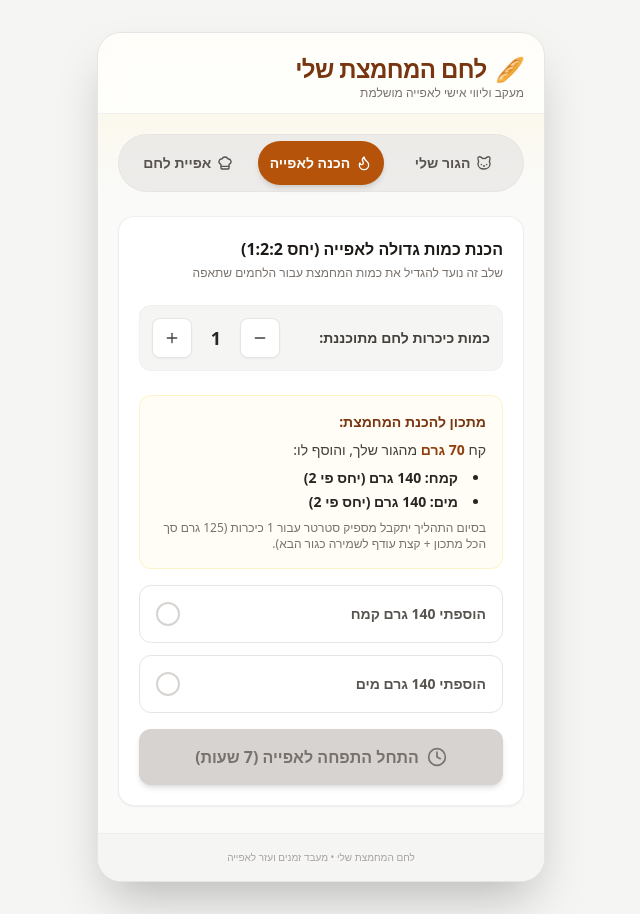
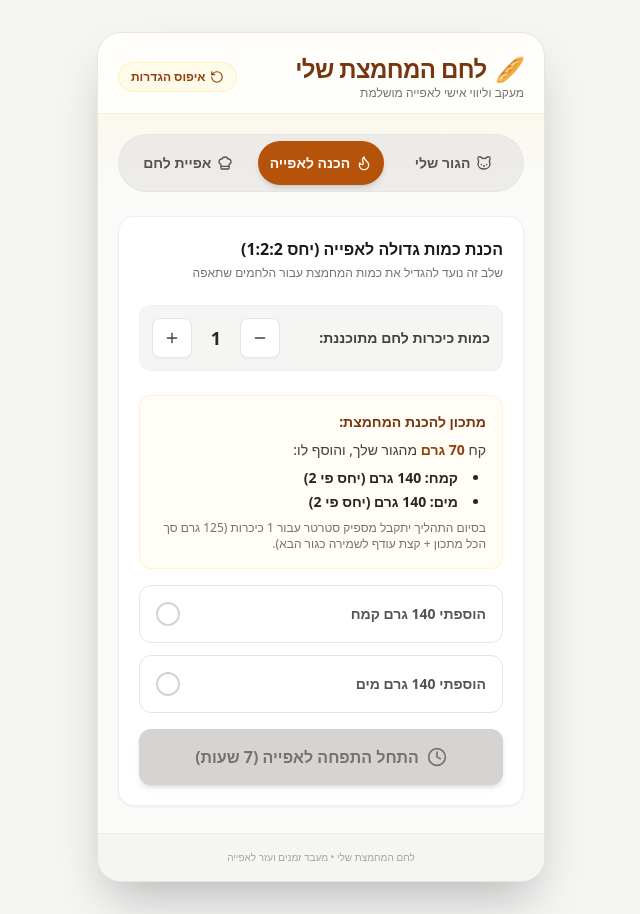
Before and after one commit to beresim-sys/bread1, a React (Vite) app: page / in a window 1280 px wide. Both pictures are taken after a click on the button "הכנה לאפייה". Shown: the whole page, without its empty margins (319-959 px from the left). Built offline with nearby package versions, Linux system fonts and the light colour scheme.

Commit message:
Add reset settings button in prep tab header

```diff
--- a/App.jsx
+++ b/App.jsx
@@ -381,6 +381,12 @@ export default function App() {
     setActiveTab('bake');
   };
 
+  const handleResetPrep = () => {
+    setLoaves(1);
+    setPrepFlourChecked(false);
+    setPrepWaterChecked(false);
+  };
+
   const triggerCancelPrepTimerModal = () => {
     setModalConfig({
       isOpen: true,
@@ -531,6 +537,17 @@ export default function App() {
             >
               <RotateCcw className="w-3.5 h-3.5" />
               <span>איפוס אפייה</span>
+            </button>
+          )}
+
+          {/* Header Action Link (Prep reset) */}
+          {activeTab === 'prep' && !prepTimerActive && (
+            <button
+              onClick={handleResetPrep}
+              className="flex items-center gap-1 text-xs font-bold text-amber-800 hover:text-amber-950 bg-amber-50 hover:bg-amber-100 py-1.5 px-3 rounded-full transition-all border border-amber-200/50"
+            >
+              <RotateCcw className="w-3.5 h-3.5" />
+              <span>איפוס הגדרות</span>
             </button>
           )}
         </header>
```
